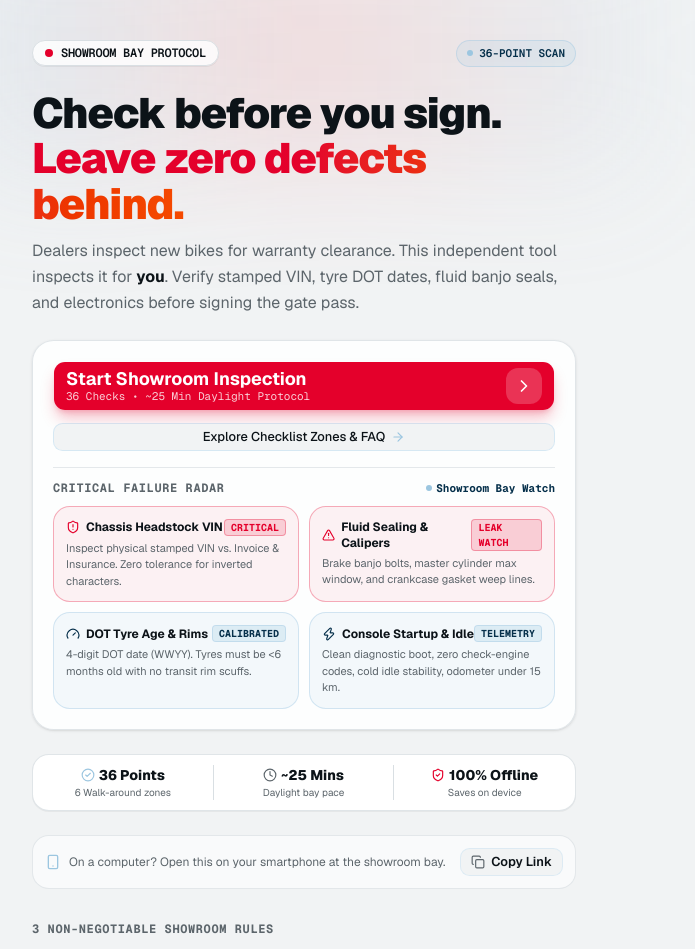
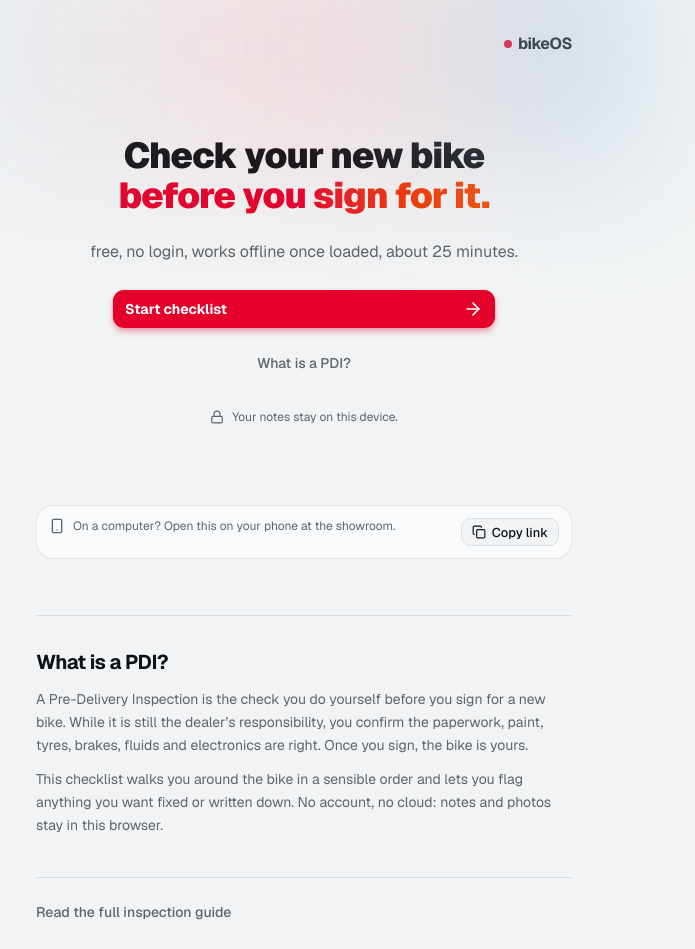
Before and after one commit to dazzlerkumar/bike-os, a Next.js app: page /pdi in a window 1280 px wide. Shown: the top 949 px of the page, without its empty margins (336-1031 px from the left). Built offline with nearby package versions, Linux system fonts and the light colour scheme.

Commit message:
refactor: simplify landing screen UI and copy

```diff
--- a/src/components/pdi/landing-screen.tsx
+++ b/src/components/pdi/landing-screen.tsx
@@ -1,23 +1,9 @@
 "use client";
 
-import {
-  AlertTriangle,
-  ArrowRight,
-  Check,
-  CheckCircle2,
-  ChevronRight,
-  Clock,
-  Copy,
-  Gauge,
-  RotateCcw,
-  ShieldAlert,
-  ShieldCheck,
-  Smartphone,
-  Zap,
-} from "lucide-react";
+import { ArrowRight, Check, Copy, Lock, Smartphone } from "lucide-react";
 import { useState } from "react";
 import { Button } from "@/components/ui/button";
-import type { InspectionRecord } from "@/lib/pdi-data";
+import { type InspectionRecord, PDI_ZONES } from "@/lib/pdi-data";
 
 interface LandingScreenProps {
   existingInspection: InspectionRecord | null;
@@ -39,326 +25,162 @@ export function LandingScreen({
   const [copied, setCopied] = useState(false);
 
   const handleCopyLink = () => {
-    if (typeof window !== "undefined") {
+    if (typeof window === "undefined") return;
     navigator.clipboard.writeText(window.location.href);
     setCopied(true);
     setTimeout(() => setCopied(false), 2000);
-    }
   };
 
-  const handleScrollToGuide = () => {
-    const target = document.getElementById("pdi-reference-guide");
-    if (target) {
-      target.scrollIntoView({ behavior: "smooth" });
-    }
+  const scrollToExplainer = () => {
+    document
+      .getElementById("what-is-pdi")
+      ?.scrollIntoView({ behavior: "smooth", block: "start" });
   };
 
   return (
-    <div className="relative w-full overflow-hidden">
+    <div className="relative w-full">
       <div
         aria-hidden="true"
-        className="pointer-events-none absolute -top-20 left-1/2 -translate-x-1/2 w-full max-w-2xl h-64 bg-gradient-to-r from-glacier-blue/30 via-racing-red/15 to-glacier-blue/20 blur-3xl opacity-75 dark:opacity-30"
+        className="pointer-events-none absolute -top-20 left-1/2 -translate-x-1/2 w-full max-w-2xl h-64 bg-gradient-to-r from-glacier-blue/20 via-racing-red/15 to-glacier-blue/60 blur-3xl opacity-75 dark:opacity-30"
       />
+      <div className="mx-auto flex w-full max-w-xl flex-col px-5 pb-16 pt-5 sm:pt-8">
+        <header className="flex justify-end">
+          <span className="inline-flex items-center gap-1.5 font-bold tracking-tight text-foreground">
+            <span className="size-2 rounded-full bg-racing-red" />
+            bikeOS
+          </span>
+        </header>
 
-      <div className="relative max-w-xl mx-auto w-full px-4 py-6 sm:py-10 flex flex-col gap-6">
-        <div className="flex flex-wrap items-center justify-between gap-2.5">
-          <div className="inline-flex items-center gap-2 rounded-full border border-border bg-card/80 px-3 py-1 text-xs font-mono backdrop-blur-xs shadow-2xs">
-            <span className="relative flex size-2">
-              <span className="absolute inline-flex h-full w-full animate-ping rounded-full bg-racing-red opacity-75" />
-              <span className="relative inline-flex size-2 rounded-full bg-racing-red" />
-            </span>
-            <span className="font-semibold text-foreground tracking-tight">
-              SHOWROOM BAY PROTOCOL
-            </span>
-          </div>
+        <div className="flex flex-col items-center gap-6 py-14 sm:py-20">
+          <h1 className="text-center text-3xl font-black leading-[1.1] tracking-tight text-foreground sm:text-4xl">
+            Check your new bike <br /><span className="bg-gradient-to-r from-racing-red via-racing-red to-orange-600 bg-clip-text text-transparent">before you sign for it.</span>
+          </h1>
 
-          <div className="inline-flex items-center gap-1.5 rounded-full border border-glacier-blue/40 bg-glacier-blue/15 px-2.5 py-1 text-[11px] font-mono font-semibold text-sky-950 dark:text-sky-200">
-            <span className="size-1.5 rounded-full bg-glacier-blue" />
-            <span>36-POINT SCAN</span>
-          </div>
-        </div>
+          <p className="max-w-md text-base leading-relaxed text-muted-foreground">
+            free, no login, works offline once loaded, about 25 minutes.
+          </p>
 
-        <div className="flex flex-col gap-2.5">
-          <h1 className="text-3xl sm:text-4xl lg:text-[2.65rem] font-black tracking-tight text-foreground leading-[1.08]">
-            Check before you sign.{" "}
-            <span className="bg-gradient-to-r from-racing-red via-racing-red to-orange-600 bg-clip-text text-transparent">
-              Leave zero defects behind.
-            </span>
-          </h1>
-          <p className="text-sm sm:text-base text-muted-foreground leading-relaxed">
-            Dealers inspect new bikes for warranty clearance. This independent
-            tool inspects it for{" "}
-            <strong className="text-foreground">you</strong>. Verify stamped
-            VIN, tyre DOT dates, fluid banjo seals, and electronics before
-            signing the gate pass.
-          </p>
-        </div>
-
-        <div className="relative rounded-2xl border border-border/80 bg-card/90 shadow-sm overflow-hidden backdrop-blur-xs">
-          <div className="p-4 sm:p-5 flex flex-col gap-4">
+          <div className="flex w-full max-w-sm flex-col items-stretch gap-3">
             {existingInspection ? (
-              <div className="flex flex-col gap-3">
-                <div className="flex items-center justify-between border-b border-border/80 pb-3">
-                  <div className="flex flex-col">
-                    <span className="text-[11px] font-mono font-bold uppercase tracking-wider text-muted-foreground">
-                      Active Inspection
-                    </span>
-                    <span className="font-bold text-sm sm:text-base text-foreground">
-                      {existingInspection.bikeModel || "New Motorcycle"}
-                    </span>
-                  </div>
-                  <div className="inline-flex items-center gap-1.5 rounded-full border border-glacier-blue/40 bg-glacier-blue/15 px-2.5 py-1 font-mono text-xs font-bold text-sky-950 dark:text-sky-200">
-                    <span>{progressPercent}% Complete</span>
-                  </div>
-                </div>
-
-                <div className="w-full bg-muted rounded-full h-2 overflow-hidden flex">
-                  <div
-                    className="bg-glacier-blue h-full transition-all duration-300"
-                    style={{ width: `${progressPercent}%` }}
-                  />
-                </div>
-
-                <div className="grid grid-cols-1 sm:grid-cols-2 gap-2.5 pt-1">
+              <>
                 <Button
                   type="button"
                   size="lg"
                   onClick={onContinue}
-                    className="w-full justify-between bg-racing-red text-white hover:bg-racing-red/90 shadow-md shadow-racing-red/25 font-bold text-sm sm:text-base py-5 px-4"
+                  className="h-14 justify-between bg-racing-red px-5 font-bold text-white shadow-md shadow-racing-red/25 hover:bg-racing-red/90"
                 >
-                    <span>Resume Inspection</span>
-                    <ChevronRight className="size-5" />
+                  <span>Continue where you left off</span>
+                  <span className="rounded-full bg-white/20 px-2 py-0.5 font-mono text-xs">
+                    {progressPercent}%
+                  </span>
                 </Button>
-
-                  <Button
+                <button
                   type="button"
-                    variant="outline"
-                    size="lg"
                   onClick={onResetAndStartNew}
-                    className="w-full justify-center gap-1.5 border-border hover:bg-muted font-medium text-xs sm:text-sm py-5"
+                  className="min-h-11 text-sm font-medium text-muted-foreground underline-offset-4 hover:text-foreground hover:underline"
                 >
-                    <RotateCcw className="size-4 text-muted-foreground" />
-                    <span>Start Fresh Inspection</span>
-                  </Button>
-                </div>
-              </div>
+                  Start a new one
+                </button>
+              </>
             ) : (
-              <div className="flex flex-col gap-3">
+              <>
                 <Button
                   type="button"
                   size="lg"
                   onClick={onStart}
-                  className="w-full justify-between bg-racing-red text-white hover:bg-racing-red/90 shadow-lg shadow-racing-red/25 hover:shadow-racing-red/40 active:scale-[0.99] font-bold text-base sm:text-lg py-6 px-5 transition-all group"
+                  className="h-14 justify-between bg-racing-red px-5 font-bold text-white shadow-md shadow-racing-red/25 hover:bg-racing-red/90"
                 >
-                  <div className="flex flex-col items-start leading-tight">
-                    <span>Start Showroom Inspection</span>
-                    <span className="text-[11px] font-normal text-white/80 font-mono">
-                      36 Checks • ~25 Min Daylight Protocol
-                    </span>
-                  </div>
-                  <div className="flex size-9 items-center justify-center rounded-lg bg-white/20 group-hover:translate-x-0.5 transition-transform">
-                    <ChevronRight className="size-5 text-white" />
-                  </div>
+                  <span>Start checklist</span>
+                  <ArrowRight className="size-5" />
                 </Button>
-
-                <Button
+                <button
                   type="button"
-                  variant="outline"
-                  size="sm"
-                  onClick={handleScrollToGuide}
-                  className="w-full justify-center gap-1.5 border-glacier-blue/40 text-foreground hover:bg-glacier-blue/10 font-medium text-xs py-2"
+                  onClick={scrollToExplainer}
+                  className="min-h-11 text-sm font-medium text-muted-foreground underline-offset-4 hover:text-foreground hover:underline"
                 >
-                  <span>Explore Checklist Zones &amp; FAQ</span>
-                  <ArrowRight className="size-3.5 text-glacier-blue" />
-                </Button>
-              </div>
+                  What is a PDI?
+                </button>
+              </>
             )}
-
-            <div className="flex flex-col gap-2.5 pt-3 border-t border-border/70">
-              <div className="flex items-center justify-between text-xs font-mono font-bold">
-                <span className="text-muted-foreground uppercase tracking-wider">
-                  Critical Failure Radar
-                </span>
-                <span className="text-sky-950 dark:text-sky-200 flex items-center gap-1 text-[11px]">
-                  <span className="size-1.5 rounded-full bg-glacier-blue" />
-                  Showroom Bay Watch
-                </span>
           </div>
 
-              <div className="grid grid-cols-1 sm:grid-cols-2 gap-2.5">
-                <div className="flex flex-col gap-1 rounded-xl border border-racing-red/30 bg-racing-red/5 p-3">
-                  <div className="flex items-center justify-between">
-                    <span className="text-xs font-bold text-foreground flex items-center gap-1.5">
-                      <ShieldAlert className="size-3.5 text-racing-red" />
-                      Chassis Headstock VIN
-                    </span>
-                    <span className="text-[10px] font-mono font-bold px-1.5 py-0.2 rounded bg-racing-red/15 text-racing-red border border-racing-red/30">
-                      CRITICAL
-                    </span>
-                  </div>
-                  <p className="text-[11px] text-muted-foreground leading-normal">
-                    Inspect physical stamped VIN vs. Invoice &amp; Insurance.
-                    Zero tolerance for inverted characters.
+          <p className="flex items-center gap-2 text-xs text-muted-foreground">
+            <Lock className="size-3.5 shrink-0" />
+            Your notes stay on this device.
           </p>
         </div>
 
-                <div className="flex flex-col gap-1 rounded-xl border border-racing-red/30 bg-racing-red/5 p-3">
-                  <div className="flex items-center justify-between">
-                    <span className="text-xs font-bold text-foreground flex items-center gap-1.5">
-                      <AlertTriangle className="size-3.5 text-racing-red" />
-                      Fluid Sealing &amp; Calipers
-                    </span>
-                    <span className="text-[10px] font-mono font-bold px-1.5 py-0.2 rounded bg-racing-red/15 text-racing-red border border-racing-red/30">
-                      LEAK WATCH
-                    </span>
-                  </div>
-                  <p className="text-[11px] text-muted-foreground leading-normal">
-                    Brake banjo bolts, master cylinder max window, and crankcase
-                    gasket weep lines.
-                  </p>
-                </div>
-
-                <div className="flex flex-col gap-1 rounded-xl border border-glacier-blue/40 bg-glacier-blue/10 p-3">
-                  <div className="flex items-center justify-between">
-                    <span className="text-xs font-bold text-foreground flex items-center gap-1.5">
-                      <Gauge className="size-3.5 text-sky-950 dark:text-sky-200" />
-                      DOT Tyre Age &amp; Rims
-                    </span>
-                    <span className="text-[10px] font-mono font-bold px-1.5 py-0.2 rounded bg-glacier-blue/25 text-sky-950 dark:text-sky-200 border border-glacier-blue/40">
-                      CALIBRATED
-                    </span>
-                  </div>
-                  <p className="text-[11px] text-muted-foreground leading-normal">
-                    4-digit DOT date (WWYY). Tyres must be &lt;6 months old with
-                    no transit rim scuffs.
-                  </p>
-                </div>
-
-                <div className="flex flex-col gap-1 rounded-xl border border-glacier-blue/40 bg-glacier-blue/10 p-3">
-                  <div className="flex items-center justify-between">
-                    <span className="text-xs font-bold text-foreground flex items-center gap-1.5">
-                      <Zap className="size-3.5 text-sky-950 dark:text-sky-200" />
-                      Console Startup &amp; Idle
-                    </span>
-                    <span className="text-[10px] font-mono font-bold px-1.5 py-0.2 rounded bg-glacier-blue/25 text-sky-950 dark:text-sky-200 border border-glacier-blue/40">
-                      TELEMETRY
-                    </span>
-                  </div>
-                  <p className="text-[11px] text-muted-foreground leading-normal">
-                    Clean diagnostic boot, zero check-engine codes, cold idle
-                    stability, odometer under 15 km.
-                  </p>
-                </div>
-              </div>
-            </div>
-          </div>
-        </div>
-
-        <div className="grid grid-cols-3 divide-x divide-border rounded-xl border border-border/80 bg-card py-2.5 shadow-2xs">
-          <div className="flex flex-col items-center justify-center px-2 text-center">
-            <span className="text-xs sm:text-sm font-extrabold text-foreground flex items-center gap-1">
-              <CheckCircle2 className="size-3.5 text-glacier-blue" />
-              36 Points
-            </span>
-            <span className="text-[10px] text-muted-foreground">
-              6 Walk-around zones
-            </span>
-          </div>
-
-          <div className="flex flex-col items-center justify-center px-2 text-center">
-            <span className="text-xs sm:text-sm font-extrabold text-foreground flex items-center gap-1">
-              <Clock className="size-3.5 text-muted-foreground" />
-              ~25 Mins
-            </span>
-            <span className="text-[10px] text-muted-foreground">
-              Daylight bay pace
-            </span>
-          </div>
-
-          <div className="flex flex-col items-center justify-center px-2 text-center">
-            <span className="text-xs sm:text-sm font-extrabold text-foreground flex items-center gap-1">
-              <ShieldCheck className="size-3.5 text-racing-red" />
-              100% Offline
-            </span>
-            <span className="text-[10px] text-muted-foreground">
-              Saves on device
-            </span>
-          </div>
-        </div>
-
-        <div className="rounded-xl border border-border/70 bg-card/60 p-3 flex flex-col sm:flex-row items-start sm:items-center justify-between gap-3 text-xs">
-          <div className="flex items-center gap-2 text-muted-foreground min-w-0">
-            <Smartphone className="size-4 shrink-0 text-glacier-blue" />
-            <span className="truncate">
-              On a computer? Open this on your smartphone at the showroom bay.
-            </span>
+        <div className="hidden items-start justify-between gap-3 rounded-xl border border-border/70 bg-card/60 p-3 sm:flex">
+          <div className="flex items-center gap-2 text-xs text-muted-foreground">
+            <Smartphone className="size-4 shrink-0" />
+            <span>On a computer? Open this on your phone at the showroom.</span>
           </div>
           <Button
             type="button"
             variant="outline"
             size="sm"
             onClick={handleCopyLink}
-            className="shrink-0 gap-1.5 border-glacier-blue/30 hover:bg-glacier-blue/10 text-xs"
+            className="shrink-0 gap-1.5"
           >
             {copied ? (
-              <Check className="size-3.5 text-racing-red" />
+              <Check className="size-3.5" />
             ) : (
-              <Copy className="size-3.5 text-muted-foreground" />
+              <Copy className="size-3.5" />
             )}
-            <span className="font-semibold text-foreground">
-              {copied ? "Link Copied" : "Copy Link"}
-            </span>
+            <span>{copied ? "Copied" : "Copy link"}</span>
           </Button>
         </div>
 
-        <div className="flex flex-col gap-3 pt-2">
-          <span className="text-xs font-mono font-bold uppercase tracking-wider text-muted-foreground">
-            3 Non-Negotiable Showroom Rules
-          </span>
+        <noscript>
+          <section className="mt-12 flex flex-col gap-4">
+            <h2 className="text-xl font-bold tracking-tight text-foreground">
+              Plain-text checklist
+            </h2>
+            {PDI_ZONES.map((zone) => (
+              <details key={zone.id} open className="flex flex-col gap-2">
+                <summary className="cursor-pointer font-semibold text-foreground">
+                  {zone.title}
+                </summary>
+                <ol className="mt-2 list-decimal pl-5 text-sm text-muted-foreground">
+                  {zone.items.map((item) => (
+                    <li key={item.id} className="py-0.5">
+                      {item.label}
+                    </li>
+                  ))}
+                </ol>
+              </details>
+            ))}
+          </section>
+        </noscript>
 
-          <div className="grid grid-cols-1 sm:grid-cols-3 gap-2.5">
-            <div className="flex flex-col gap-1 rounded-xl border border-border bg-card p-3 shadow-2xs">
-              <span className="font-bold text-xs text-foreground flex items-center gap-1.5">
-                <span className="flex size-4 items-center justify-center rounded-full bg-glacier-blue/20 text-sky-950 dark:text-sky-200 text-[10px] font-mono font-bold">
-                  1
-                </span>
-                Natural Daylight
-              </span>
-              <p className="text-[11px] text-muted-foreground leading-relaxed">
-                Wheel the vehicle out of the dim basement or yard into open
-                sunlight to catch paint swirls.
+        <section
+          id="what-is-pdi"
+          className="mt-14 flex scroll-mt-6 flex-col gap-3 border-t border-border pt-8"
+        >
+          <h2 className="text-xl font-bold tracking-tight text-foreground">
+            What is a PDI?
+          </h2>
+          <p className="text-sm leading-relaxed text-muted-foreground">
+            A Pre-Delivery Inspection is the check you do yourself before you
+            sign for a new bike. While it is still the dealer&rsquo;s
+            responsibility, you confirm the paperwork, paint, tyres, brakes,
+            fluids and electronics are right. Once you sign, the bike is yours.
           </p>
-            </div>
+          <p className="text-sm leading-relaxed text-muted-foreground">
+            This checklist walks you around the bike in a sensible order and
+            lets you flag anything you want fixed or written down. No account,
+            no cloud: notes and photos stay in this browser.
+          </p>
+        </section>
 
-            <div className="flex flex-col gap-1 rounded-xl border border-border bg-card p-3 shadow-2xs">
-              <span className="font-bold text-xs text-foreground flex items-center gap-1.5">
-                <span className="flex size-4 items-center justify-center rounded-full bg-glacier-blue/20 text-sky-950 dark:text-sky-200 text-[10px] font-mono font-bold">
-                  2
-                </span>
-                Centre Stand Check
-              </span>
-              <p className="text-[11px] text-muted-foreground leading-relaxed">
-                Spin both wheels freely to verify brake calliper drag, rim
-                trueness, and upright fluid levels.
-              </p>
-            </div>
-
-            <div className="flex flex-col gap-1 rounded-xl border border-border bg-card p-3 shadow-2xs">
-              <span className="font-bold text-xs text-foreground flex items-center gap-1.5">
-                <span className="flex size-4 items-center justify-center rounded-full bg-racing-red/20 text-racing-red text-[10px] font-mono font-bold">
-                  3
-                </span>
-                Written Endorsement
-              </span>
-              <p className="text-[11px] text-muted-foreground leading-relaxed">
-                Never accept verbal promises. Endorse any cosmetic scratch or
-                pending accessory on the gate pass.
-              </p>
-            </div>
-          </div>
-        </div>
-
-        {referenceGuide}
+        {referenceGuide ? (
+          <details className="mt-10 border-t border-border pt-6">
+            <summary className="cursor-pointer list-none text-sm font-medium text-muted-foreground underline-offset-4 hover:text-foreground hover:underline">
+              Read the full inspection guide
+            </summary>
+            <div className="mt-4">{referenceGuide}</div>
+          </details>
+        ) : null}
       </div>
     </div>
   );
```
Lines whose indentation alone changed are shown as unchanged.
